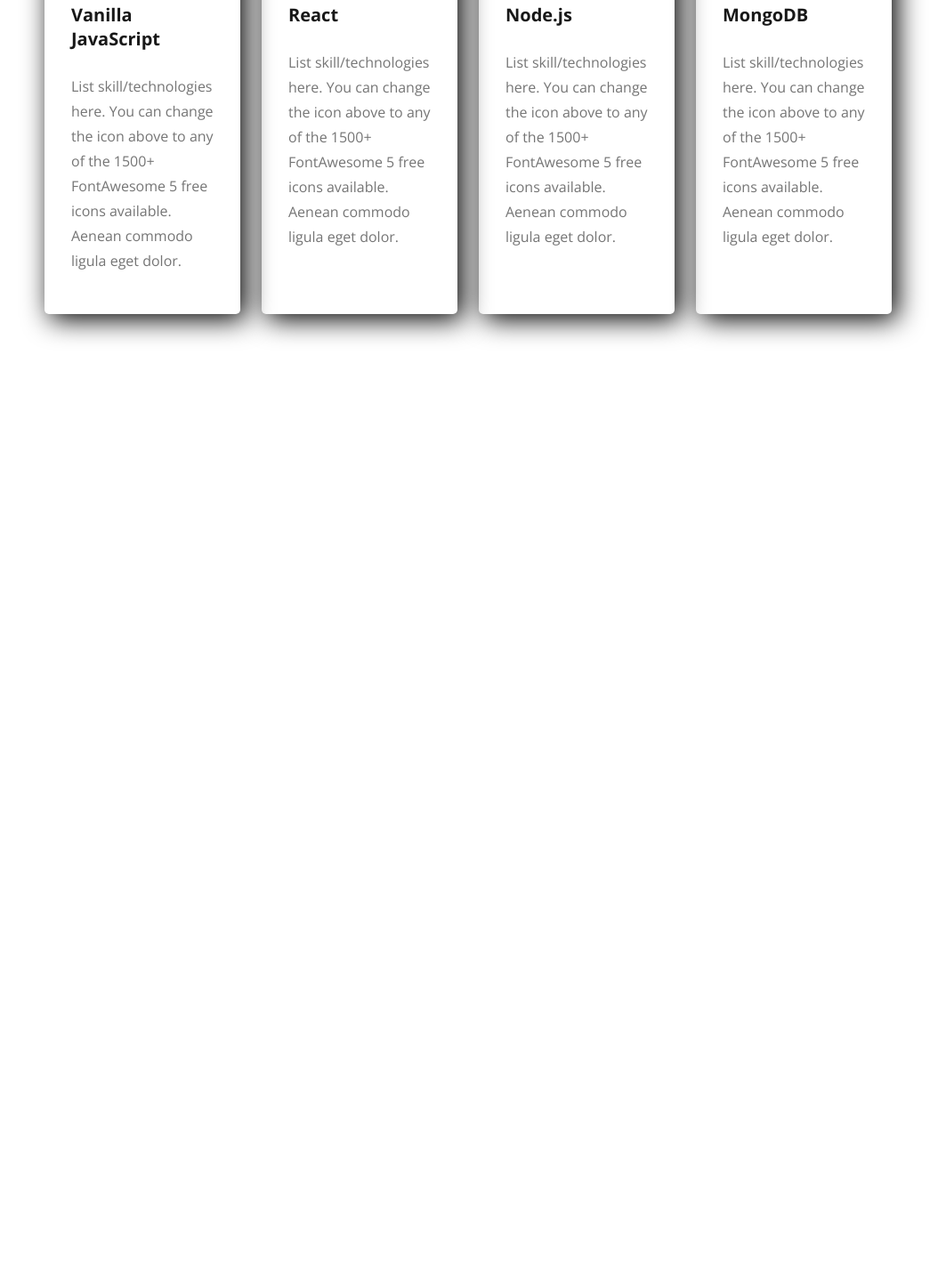
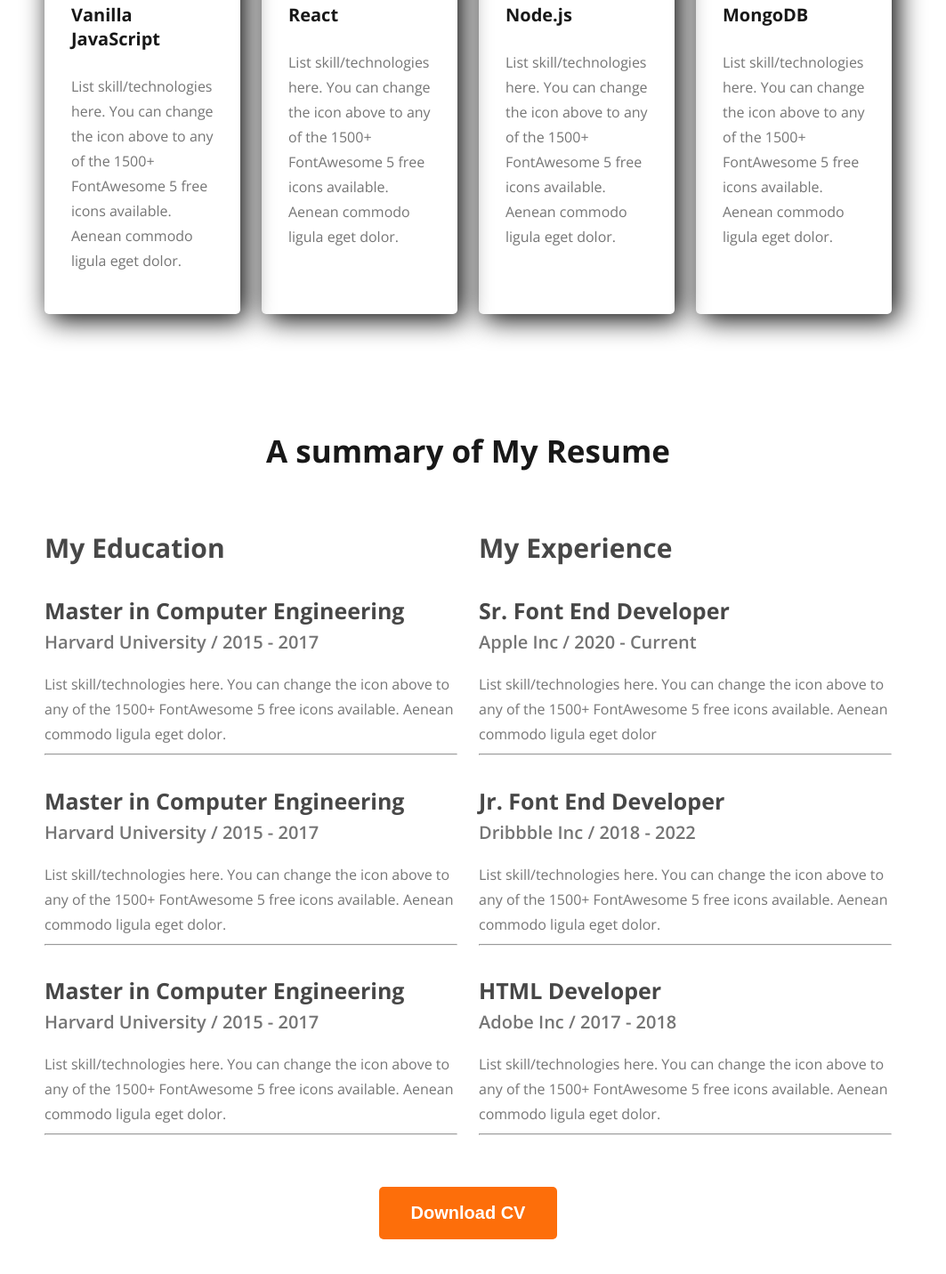
Before and after one commit to alamin856/Developer-Portfolio, a plain HTML site: page index.html in a window 1280 px wide. Shown: the part 1837-3269 px from the top of the page at 89% size, without its empty margins (114-1177 px from the left). Before the commit the page ends 2328 px from the top, so only its background shows below. Drawn offline with nearby package versions, Linux system fonts and the light colour scheme.

Commit message:
added resume section

```diff
--- a/index.html
+++ b/index.html
@@ -79,6 +79,59 @@
                 </div>
             </div>
         </section>
+        <section class="resume">
+            <h3 class="section-title">A summary of My Resume</h3>
+            <div class="resume-container">
+                <div class="resume-column">
+                    <h3 class="column-title dark-2">My Education</h3>
+                    <div class="experience">
+                        <h4 class="experience-title dark-2">Master in Computer Engineering</h4>
+                        <h5 class="experience-sub-title">Harvard University / 2015 - 2017</h5>
+                        <div class="experience-description">List skill/technologies here. You can change the icon above to any of the 1500+ FontAwesome 5 free icons available. Aenean commodo ligula eget dolor.</div>
+                    </div>
+                    <hr>
+                    <div class="experience">
+                        <h4 class="experience-title dark-2">Master in Computer Engineering</h4>
+                        <h5 class="experience-sub-title">Harvard University / 2015 - 2017</h5>
+                        <div class="experience-description">List skill/technologies here. You can change the icon above to any of the 1500+ FontAwesome 5 free icons available. Aenean commodo ligula eget dolor.</div>
+                    </div>
+                    <hr>
+                    <div class="experience">
+                        <h4 class="experience-title dark-2">Master in Computer Engineering</h4>
+                        <h5 class="experience-sub-title">Harvard University / 2015 - 2017</h5>
+                        <div class="experience-description">List skill/technologies here. You can change the icon above to any of the 1500+ FontAwesome 5 free icons available. Aenean commodo ligula eget dolor.</div>
+                    </div>
+                    <hr>
+                </div>
+
+                <div class="resume-column">
+                    <div class="resume-column">
+                        <h3 class="column-title dark-2">My Experience</h3>
+                        <div class="experience">
+                            <h4 class="experience-title dark-2">Sr. Font End Developer</h4>
+                            <h5 class="experience-sub-title">Apple Inc / 2020 - Current</h5>
+                            <div class="experience-description">List skill/technologies here. You can change the icon above to any of the 1500+ FontAwesome 5 free icons available. Aenean commodo ligula eget dolor</div>
+                        </div>
+                        <hr>
+                        <div class="experience">
+                            <h4 class="experience-title dark-2">Jr. Font End Developer</h4>
+                            <h5 class="experience-sub-title">Dribbble Inc / 2018 - 2022</h5>
+                            <div class="experience-description">List skill/technologies here. You can change the icon above to any of the 1500+ FontAwesome 5 free icons available. Aenean commodo ligula eget dolor.</div>
+                        </div>
+                        <hr>
+                        <div class="experience">
+                            <h4 class="experience-title dark-2">HTML Developer</h4>
+                            <h5 class="experience-sub-title">Adobe Inc / 2017 - 2018</h5>
+                            <div class="experience-description">List skill/technologies here. You can change the icon above to any of the 1500+ FontAwesome 5 free icons available. Aenean commodo ligula eget dolor.</div>
+                        </div>
+                        <hr>
+                    </div>
+                </div>
+            </div>
+            <div class="resume-btn">
+                <button class="btn-primary">Download CV</button>
+            </div>
+        </section>
     </main>
     <footer>
 
--- a/styles/style.css
+++ b/styles/style.css
@@ -27,6 +27,8 @@
     font-size: 35px;
     font-weight: bold;
     color: #181818;
+    margin-top: 130px;
+    text-align: center;
 }
 .section-description{
     font-size: 18px;
@@ -156,3 +158,32 @@ main{
     color: #757575;
     line-height: 28px;
 }
+
+/* Resume Styles */
+.resume-container{
+    display: flex;
+    gap: 24px;
+}
+.column-title{
+    font-size: 30px;
+    font-weight: bold;
+}
+.experience-title{
+    font-size: 25px;
+    margin-bottom: 5px;
+}
+.experience-sub-title{
+    font-size: 20px;
+    font-weight: 600;
+    color: #757575;
+    margin: 0;
+}
+.experience-description{
+    line-height: 28px;
+    color: #757575;
+    margin-top: 20px;
+}
+.resume-btn{
+    text-align: center;
+    margin-top: 50px;
+}
```
